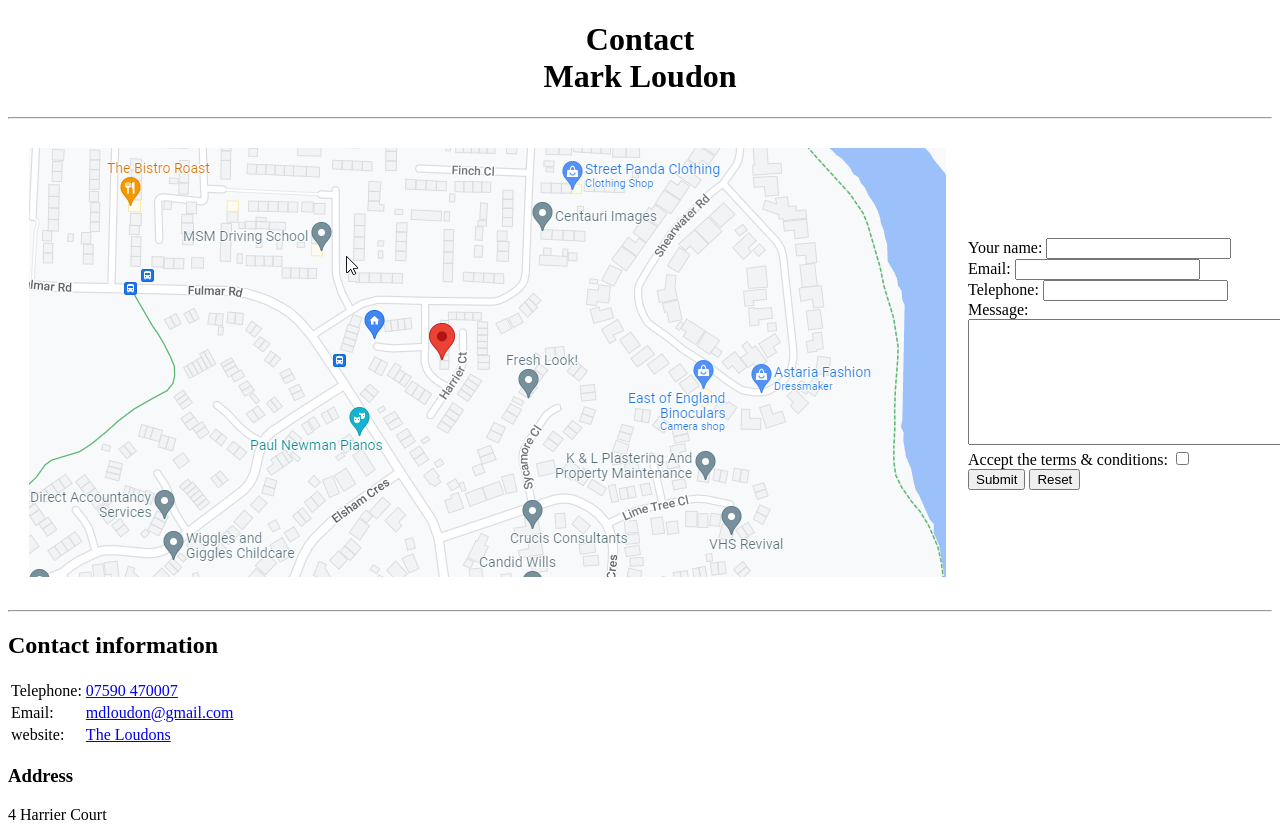
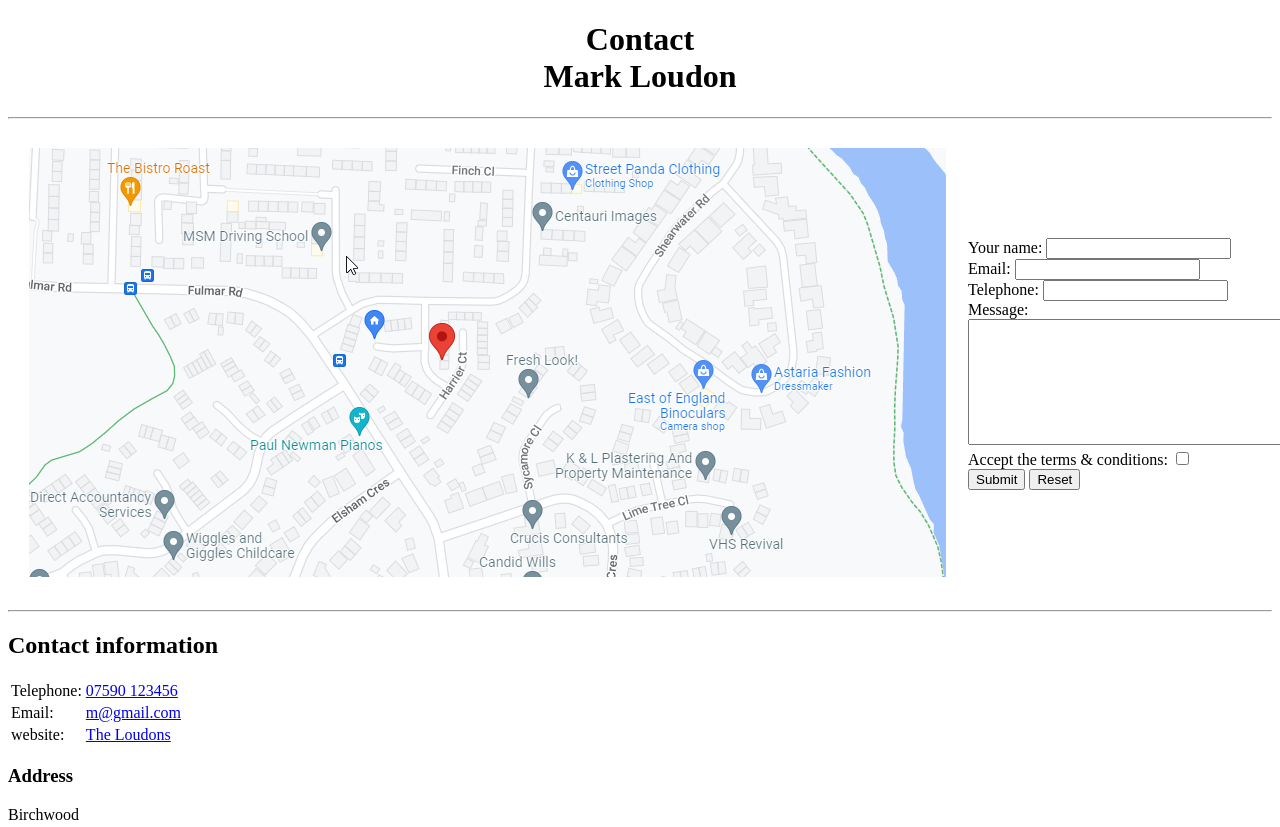
Before and after one commit to loudonm/DevLearn, a plain HTML site: page Contact.html in a window 1280 px wide. Shown: the top 827 px of the page. Drawn offline with Linux system fonts and the light colour scheme.

Commit message:
Update Contact.html

```diff
--- a/Contact.html
+++ b/Contact.html
@@ -11,7 +11,7 @@
       <table cellspacing="20">
         <tr>
           <td><img src="images\map.png" alt="Lincoln map"></td>
-          <td><form action="mailto:mdloudon@gmail.com" method="post" enctype="text/plain">
+          <td><form action="mailto:m@gmail.com" method="post" enctype="text/plain">
             <label for="">Your name:</label>
             <input type="text" name="Name" value=""><br>
             <label for="">Email:</label>
@@ -34,11 +34,11 @@
 <table>
   <tr>
     <td>Telephone: </td>
-    <td><a href="tel:07590470007">07590 470007</a></td>
+    <td><a href="tel:07590123456">07590 123456</a></td>
   </tr>
   <tr>
     <td>Email: </td>
-    <td><a href="mailto:mdloudon@gmail.com">mdloudon@gmail.com</a></td>
+    <td><a href="mailto:m@gmail.com">m@gmail.com</a></td>
   </tr>
   <tr>
     <td>website: </td>
@@ -46,7 +46,6 @@
   </tr>
 </table>
         <H3>Address</H3>
-        <p>4 Harrier Court</p>
         <p>Birchwood</p>
         <p>Lincoln</p>
         <p>Lincolnshire</p>
```
